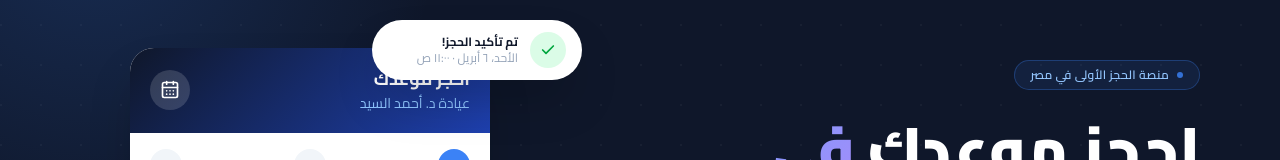
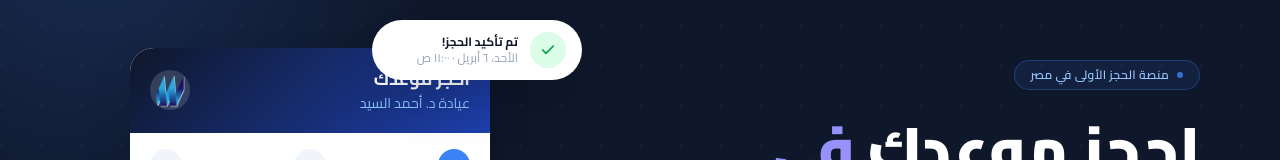
Before and after one commit to Amrwar/MAW3ED, a Next.js app: page / in a window 1280 px wide. Shown: the part 176-336 px from the top of the page. Built offline with nearby package versions, Linux system fonts and the light colour scheme; no server answers; the database is empty.

Commit message:
Added company logo on the website

```diff
--- a/src/app/(auth)/login/page.tsx
+++ b/src/app/(auth)/login/page.tsx
@@ -7,6 +7,7 @@ import { signIn } from "next-auth/react";
 import { useForm } from "react-hook-form";
 import { zodResolver } from "@hookform/resolvers/zod";
 import { Eye, EyeOff, LogIn } from "lucide-react";
+import Image from "next/image";
 import { loginSchema } from "@/lib/validations";
 import Button from "@/components/ui/Button";
 import { useLanguage } from "@/contexts/LanguageContext";
@@ -46,6 +47,9 @@ export default function LoginPage() {
   return (
     <div className="card p-7">
       <div className="text-center mb-7">
+        <div className="flex justify-center mb-4">
+          <Image src="/apple-touch-icon.png" alt="موعد" width={56} height={56} className="rounded-2xl shadow-md" />
+        </div>
         <h1 className="text-2xl font-black text-[var(--color-text-primary)] mb-1">{l.title}</h1>
         <p className="text-sm text-[var(--color-text-muted)]">{l.subtitle}</p>
       </div>
--- a/src/app/(auth)/signup/page.tsx
+++ b/src/app/(auth)/signup/page.tsx
@@ -7,6 +7,7 @@ import { signIn } from "next-auth/react";
 import { useForm } from "react-hook-form";
 import { zodResolver } from "@hookform/resolvers/zod";
 import { Eye, EyeOff, UserPlus } from "lucide-react";
+import Image from "next/image";
 import { z } from "zod";
 import { signUpSchema } from "@/lib/validations";
 import Button from "@/components/ui/Button";
@@ -68,6 +69,9 @@ export default function SignupPage() {
   return (
     <div className="card p-7">
       <div className="text-center mb-7">
+        <div className="flex justify-center mb-4">
+          <Image src="/apple-touch-icon.png" alt="موعد" width={56} height={56} className="rounded-2xl shadow-md" />
+        </div>
         <h1 className="text-2xl font-black text-[var(--color-text-primary)] mb-1">{s.title}</h1>
         <p className="text-sm text-[var(--color-text-muted)]">{s.subtitle}</p>
       </div>
--- a/src/features/home/HeroSection.tsx
+++ b/src/features/home/HeroSection.tsx
@@ -1,6 +1,7 @@
 "use client";
 
 import Link from "next/link";
+import Image from "next/image";
 import { CalendarDays, Check, Clock, ArrowLeft, Zap } from "lucide-react";
 import { useLanguage } from "@/contexts/LanguageContext";
 
@@ -36,8 +37,8 @@ function BookingMockup() {
             <h3 className="text-white text-lg font-bold leading-tight">احجز موعدك</h3>
             <p className="text-blue-300 text-sm mt-0.5">عيادة د. أحمد السيد</p>
           </div>
-          <div className="w-10 h-10 bg-white/15 rounded-xl flex items-center justify-center">
-            <CalendarDays size={20} className="text-white" />
+          <div className="w-10 h-10 bg-white/15 rounded-xl flex items-center justify-center overflow-hidden">
+            <Image src="/apple-touch-icon.png" alt="موعد" width={40} height={40} className="rounded-xl object-cover" />
           </div>
         </div>
 
```
